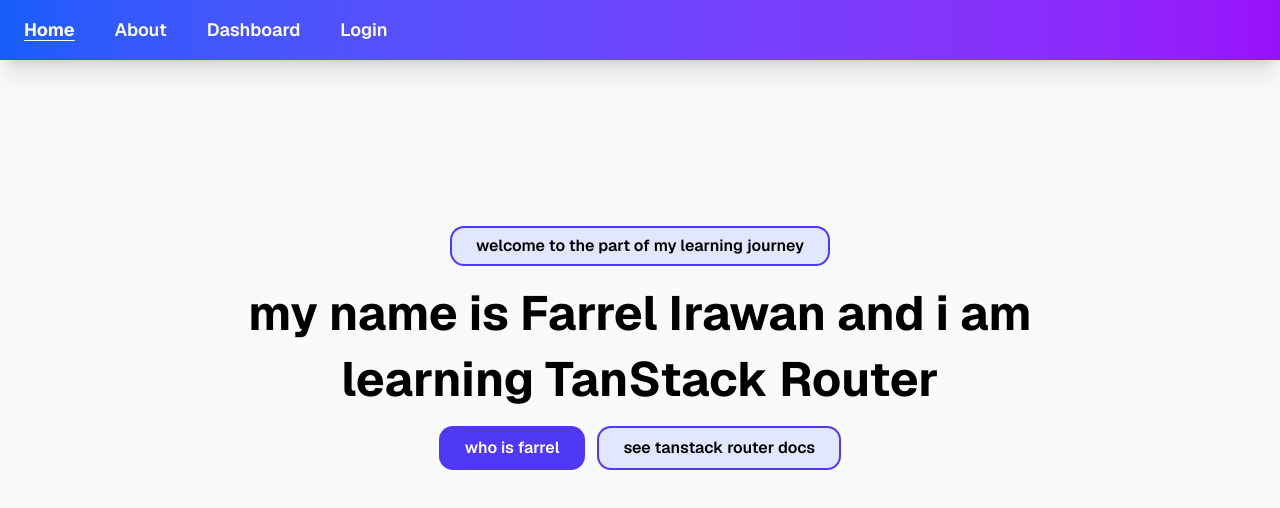
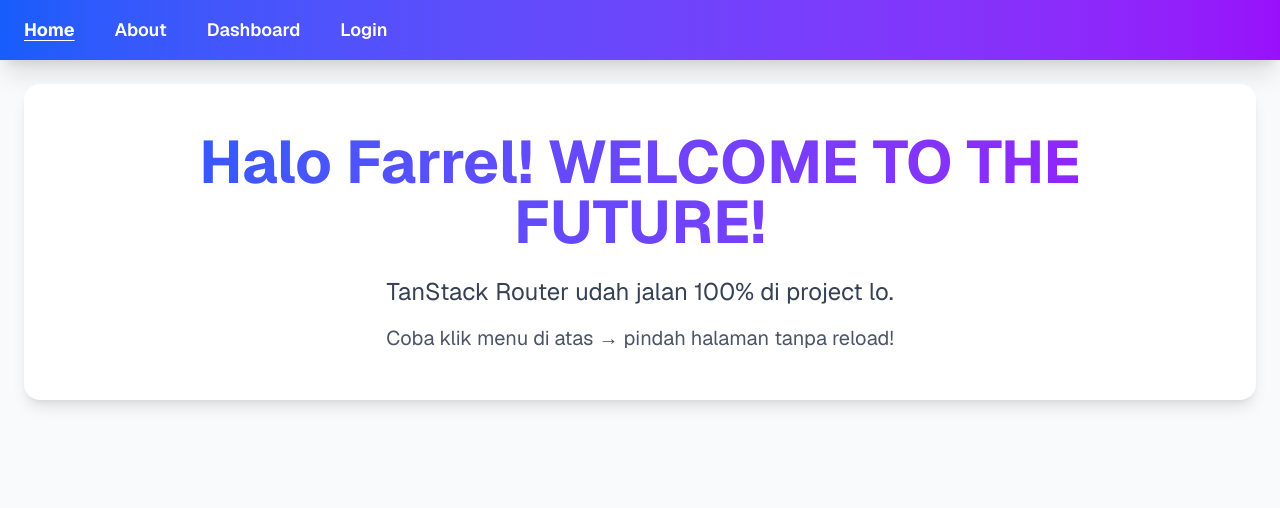
Before and after one commit to MrIrawan/learn-tanstack-router, a React (Vite) app: page / in a window 1280 px wide. Shown: the top 508 px of the page. Built offline with nearby package versions, Linux system fonts and the light colour scheme.

Commit message:
change UI component for root route

```diff
--- a/src/components/SiteHeader/site-header.tsx
+++ b/src/components/SiteHeader/site-header.tsx
@@ -2,7 +2,7 @@
 
 export default function SiteHeader() {
   return (
-    <nav className="bg-gradient-to-r from-blue-600 to-purple-600 text-white shadow-xl">
+    <nav className="bg-linear-to-r from-blue-600 to-purple-600 text-white shadow-xl">
       <div className="max-w-7xl mx-auto px-6 py-4 flex gap-10 text-lg font-semibold">
         <Link
           to="/"
--- a/src/routes/index.tsx
+++ b/src/routes/index.tsx
@@ -6,38 +6,16 @@
 
 function Index() {
   return (
-    <section className="w-full pt-36 pb-16">
-      <div className="container mx-auto">
-        <div className="w-full flex flex-col gap-4 items-center">
-          <div className="w-fit ring-2 ring-indigo-600 bg-indigo-100 flex flex-row items-center justify-center py-1.5 px-6 rounded-xl">
-            <p className="text-base font-semibold text-black">
-              welcome to the part of my learning journey
-            </p>
-          </div>
-          <h2 className="text-5xl font-bold max-w-4xl text-center leading-snug">
-            my name is Farrel Irawan and i am learning TanStack Router
-          </h2>
-          <div className="w-fit flex flex-row justify-between items-center gap-4">
-            <a href="/">
-              <button className="flex flex-row items-center justify-center bg-indigo-600 px-6 py-2 rounded-xl ring-2 ring-indigo-600">
-                <p className="text-base font-semibold text-white">
-                  who is farrel
-                </p>
-              </button>
-            </a>
-            <a
-              href="https://tanstack.com/router/latest/docs/framework/react/quick-start"
-              target="_blank"
-            >
-              <button className="flex flex-row items-center justify-center bg-indigo-100 px-6 py-2 rounded-xl ring-2 ring-indigo-600">
-                <p className="text-base font-semibold text-black">
-                  see tanstack router docs
-                </p>
-              </button>
-            </a>
-          </div>
-        </div>
-      </div>
-    </section>
+    <div className="bg-white rounded-2xl shadow-lg p-12 text-center">
+      <h1 className="text-6xl font-bold text-transparent bg-clip-text bg-linear-to-r from-blue-600 to-purple-600 mb-6">
+        Halo Farrel! WELCOME TO THE FUTURE!
+      </h1>
+      <p className="text-2xl text-gray-700">
+        TanStack Router udah jalan 100% di project lo.
+      </p>
+      <p className="text-xl text-gray-600 mt-4">
+        Coba klik menu di atas → pindah halaman tanpa reload!
+      </p>
+    </div>
   );
 }
```
